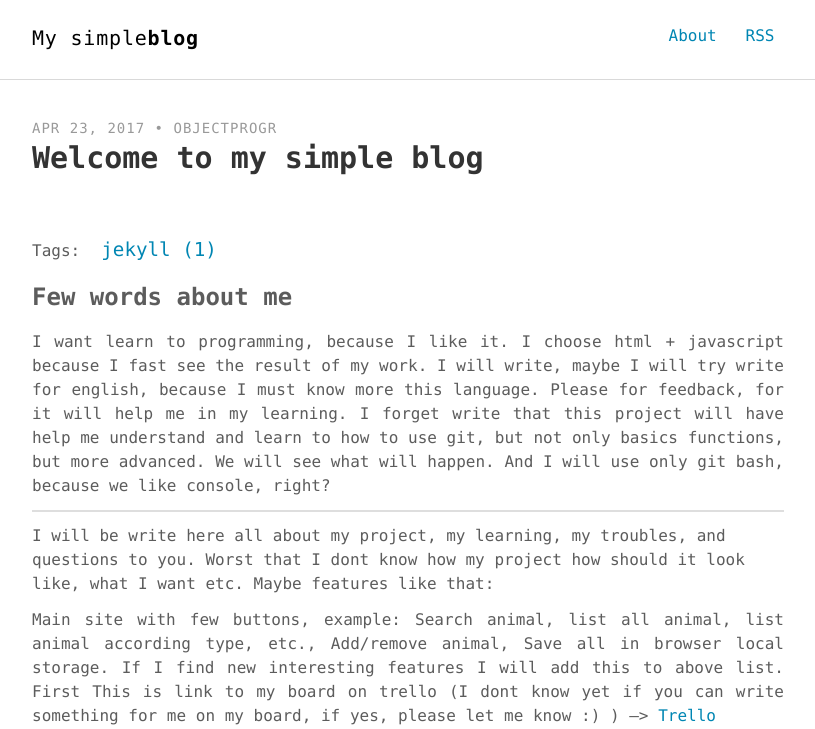
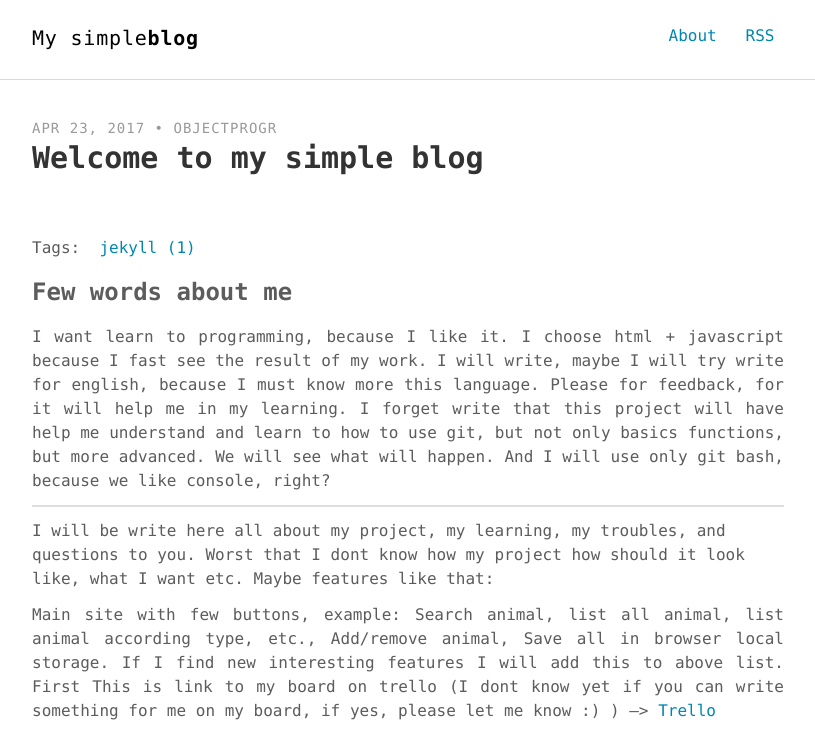
Before and after one commit to objectprogr/old_github_io_website, a Jekyll site: the page built from _posts/2017-04-23-Welcome-to-my-simple-blog.md, in a window 1280 px wide. Shown: the top 729 px of the page, without its empty margins (232-1047 px from the left). Built offline with Jekyll 4.4.1, drawn with Linux system fonts in a browser that asks for light colours; comment, search, counter and statistics services are not loaded; grey boxes are pictures that could not be loaded.

Commit message:
Tags v2 - add jekyll.md

```diff
--- a/_includes/tagcloud.html
+++ b/_includes/tagcloud.html
@@ -8,7 +8,7 @@
 
 {% for tag in tags %}
 {% assign rel_tag_size = site.tags[tag].size | times: 4.0 | divided_by: tag_count | plus: 1 %}
-<span style="white-space: nowrap; font-size: 1.20em; padding: 0.6em;">
+<span style="white-space: nowrap; font-size: 1em; padding: 0.6em;">
 	<a href="{{ site.baseurl }}/tags/{{ tag | slugize }}" class="tag">{{ tag | slugize }}
 		<span>({{ site.tags[tag].size }})</span>
 	</a>
```
Also changed, not shown: jekyll.md (added), tags.md (deleted).
